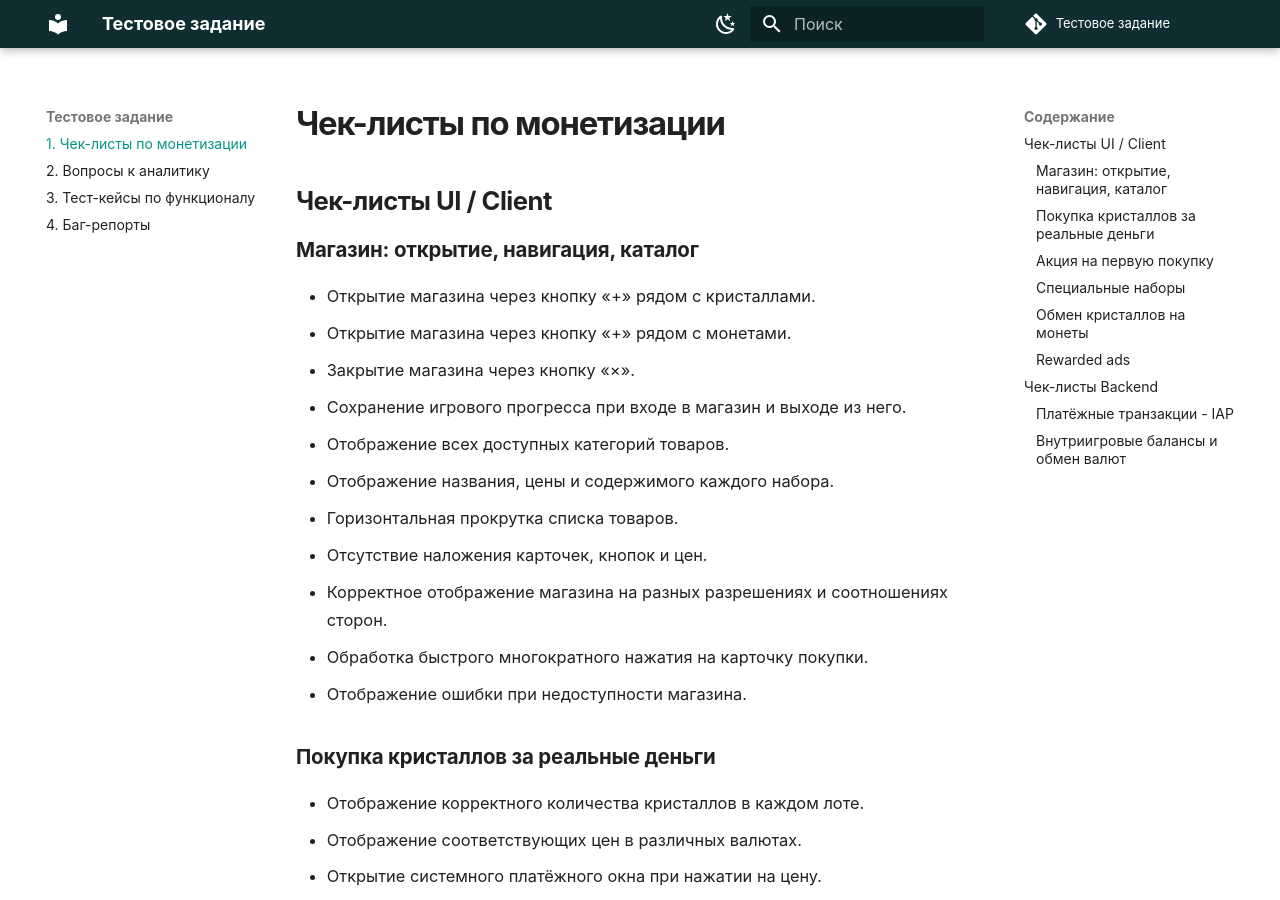
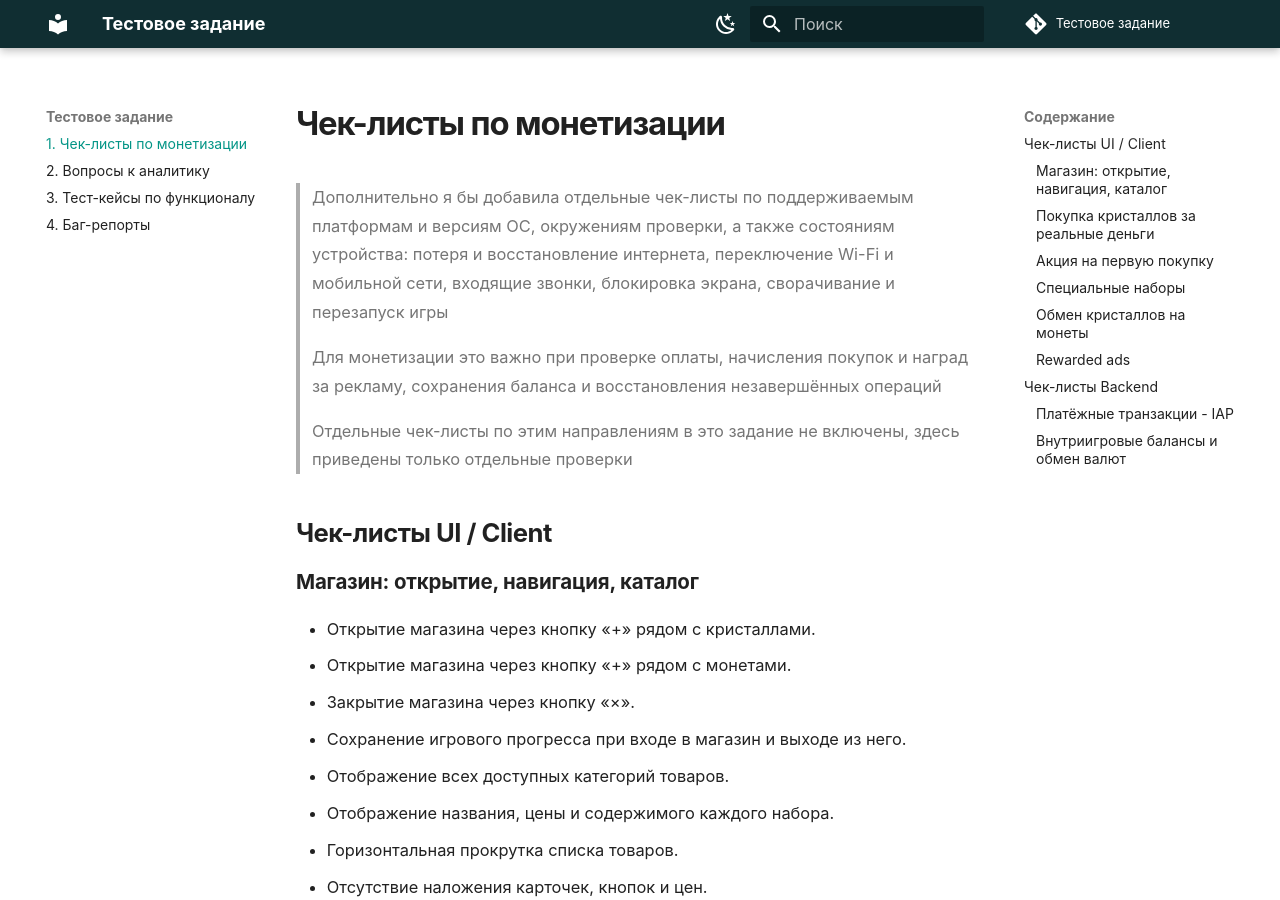
Before and after one commit to Rudyasha/story_hotel, an MkDocs documentation site: the page built from docs/index.md, in a window 1280 px wide and 900 px high. Built offline with MkDocs 1.6.1 and Material for MkDocs 9.7.7, drawn with Linux system fonts in a browser that asks for light colours; comment, search, counter and statistics services are not loaded.

Commit message:
docs: note additional monetization test coverage

```diff
--- a/docs/index.md
+++ b/docs/index.md
@@ -1,4 +1,10 @@
 # Чек-листы по монетизации
+
+> Дополнительно я бы добавила отдельные чек-листы по поддерживаемым платформам и версиям ОС, окружениям проверки, а также состояниям устройства: потеря и восстановление интернета, переключение Wi-Fi и мобильной сети, входящие звонки, блокировка экрана, сворачивание и перезапуск игры
+>
+> Для монетизации это важно при проверке оплаты, начисления покупок и наград за рекламу, сохранения баланса и восстановления незавершённых операций
+>
+> Отдельные чек-листы по этим направлениям в это задание не включены, здесь приведены только отдельные проверки
 
 ## Чек-листы UI / Client
 
```
